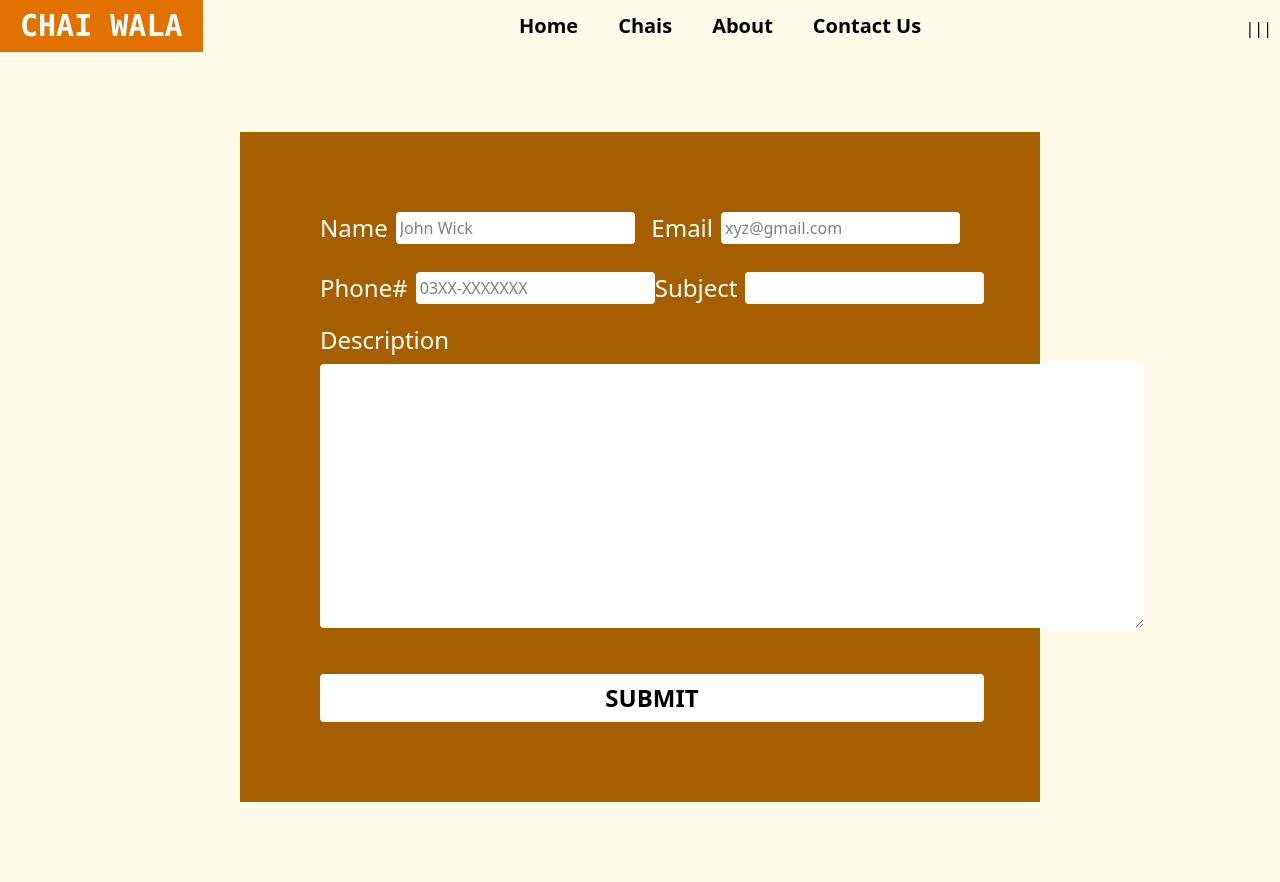
After one commit to dawood56205/chai-wala, a Django app: template chaiaurjango/chai/templates/chai/contact_us.html in a window 1280 px wide. The commit adds this page. Run offline with Django 3.2, Linux system fonts and the light colour scheme; the template is opened without the code that fills it, so the values that code supplies are empty; some libraries are stand-ins or nearby versions; some web fonts are replaced.

Commit message:
third commit

```diff
--- /dev/null
+++ b/chaiaurjango/chai/templates/chai/contact_us.html
@@ -0,0 +1,34 @@
+
+{% extends "layout.html" %}
+{% block content %}
+<div class="w-200 bg-yellow-700 m-auto mt-20 p-20 text-white hover:bg-yellow-800 hover:shadow-2xl shadow-gray-500 transition-all duration-300 mb-20">
+  <form action="">
+
+    <div class="flex justify-between">
+      <div class="flex gap-2">
+        <h1 class="text-2xl">Name</h1><input class="bg-white text-black p-1 rounded" type="text" placeholder="John Wick">
+      </div>
+      <div class="flex gap-2">
+        <h1 class="text-2xl">Email</h1><input class="bg-white text-black p-1 rounded" type="text" pattern=".+@.+\..+" placeholder="xyz@gmail.com" required>
+      </div>
+    </div>
+    <div class="flex justify-between mt-7 mb-5  m-auto ">
+      <div class="flex gap-2">
+        <h1 class="text-2xl">Phone#</h1><input class="bg-white text-black p-1 rounded " type="phone2numeric" placeholder="03XX-XXXXXXX">
+      </div>
+      <div class="flex gap-2">
+        <h1 class="text-2xl">Subject</h1><input class="bg-white text-black p-1 rounded " type="Text" >
+      </div>
+
+    </div>
+    <div class="w-10">
+      <h1 class="text-2xl">Description</h1>
+      <textarea class="bg-white mt-2 text-black p-3 rounded" name="Detail" id="" cols="85" rows="10"></textarea>
+    </div>
+    <div class="w-166 mt-10 ">
+      <button class="text-2xl text-center m-auto text-black p-2 rounded bg-white w-[100%] hover:bg-gray-400 font-bold hover:cursor-pointer transition-all duration-300">SUBMIT</button>
+    </div>
+
+  </form>
+</div>
+{% endblock %}
--- a/chaiaurjango/chai/urls.py
+++ b/chaiaurjango/chai/urls.py
@@ -6,7 +6,8 @@ urlpatterns = [
 
     path('', views.all_chai, name='all_chai'),
     path('<int:chai_id>/', views.chai_detail, name='chai_detail'),
-    path('chai_store/', views.chai_store, name='chai_store')
+    path('chai_store/', views.chai_store, name='chai_store'),
+    path('contact_us/', views.contact_us, name = 'contact_us')
     # path('order/', views.order_chai, name='orderchai'),
     # path('latte/', views.lattechoices, name='lattechoices'),
 
--- a/chaiaurjango/chai/views.py
+++ b/chaiaurjango/chai/views.py
@@ -25,6 +25,9 @@ def chai_store(request):
     forms = chaivarietyform()
 
   return render(request, 'chai/chai_store.html', {'Stores' : Stores, 'forms': forms, 'chai':chai})
+
+def contact_us(request):
+  return render(request, 'chai/contact_us.html')
 # def order_chai(request) :
 #   return render(request, 'chai/indexorder.html')
 
--- a/chaiaurjango/templates/layout.html
+++ b/chaiaurjango/templates/layout.html
@@ -22,7 +22,7 @@
             <a href="{% url 'all_chai' %}"><button class = "mt-3 text-xl hover:cursor-pointer border-b-3 border-transparent hover:border-amber-600 pr-2 pl-2  hover:text-black transition-all duration-300">Home</button></a>
             <a href="#chai"><button class = "mt-3 text-xl hover:cursor-pointer border-b-3 border-transparent hover:border-amber-600 pr-2 pl-2  hover:text-black transition-all duration-300">Chais</button></a>
             <a href="#about"><button class = "mt-3 text-xl hover:cursor-pointer border-b-3 border-transparent hover:border-amber-600 pr-2 pl-2  hover:text-black transition-all duration-300">About</button></a>
-            <a href=""><button class = "mt-3 text-xl hover:cursor-pointer border-b-3 border-transparent hover:border-amber-600 pr-2 pl-2  hover:text-black transition-all duration-300">Contact Us</button></a>
+            <a href="{% url 'contact_us' %}"><button class = "mt-3 text-xl hover:cursor-pointer border-b-3 border-transparent hover:border-amber-600 pr-2 pl-2  hover:text-black transition-all duration-300">Contact Us</button></a>
 
           </ol>
           <button onclick="menu.hidden^=1" class="text-black mt-1 hover:cursor-pointer hover:bg-amber-900 hover:text-white transition-all duration-300 p-1 pr-2 pl-2 rounded">|||</button>
--- a/chaiaurjango/theme/static/css/dist/styles.css
+++ b/chaiaurjango/theme/static/css/dist/styles.css
@@ -8,7 +8,6 @@
     --font-serif: ui-serif, Georgia, Cambria, 'Times New Roman', Times, serif;
     --font-mono: ui-monospace, SFMono-Regular, Menlo, Monaco, Consolas, 'Liberation Mono', 'Courier New',
     monospace;
-    --color-red-500: oklch(63.7% 0.237 25.331);
     --color-orange-400: oklch(75% 0.183 55.934);
     --color-orange-700: oklch(55.3% 0.195 38.402);
     --color-amber-400: oklch(82.8% 0.189 84.429);
@@ -25,11 +24,10 @@
     --color-yellow-800: oklch(47.6% 0.114 61.907);
     --color-gray-50: oklch(98.5% 0.002 247.839);
     --color-gray-200: oklch(92.8% 0.006 264.531);
-    --color-gray-300: oklch(87.2% 0.01 258.338);
     --color-gray-400: oklch(70.7% 0.022 261.325);
+    --color-gray-500: oklch(55.1% 0.027 264.364);
     --color-gray-600: oklch(44.6% 0.03 256.802);
     --color-gray-900: oklch(21% 0.034 264.665);
-    --color-stone-400: oklch(70.9% 0.01 56.259);
     --color-black: #000;
     --color-white: #fff;
     --spacing: 0.25rem;
@@ -236,6 +234,9 @@
   .m-5 {
     margin: calc(var(--spacing) * 5);
   }
+  .m-10 {
+    margin: calc(var(--spacing) * 10);
+  }
   .m-auto {
     margin: auto;
   }
@@ -254,14 +255,29 @@
   .mt-5 {
     margin-top: calc(var(--spacing) * 5);
   }
+  .mt-6 {
+    margin-top: calc(var(--spacing) * 6);
+  }
+  .mt-7 {
+    margin-top: calc(var(--spacing) * 7);
+  }
+  .mt-10 {
+    margin-top: calc(var(--spacing) * 10);
+  }
   .mt-20 {
     margin-top: calc(var(--spacing) * 20);
+  }
+  .mb-1 {
+    margin-bottom: calc(var(--spacing) * 1);
   }
   .mb-2 {
     margin-bottom: calc(var(--spacing) * 2);
   }
   .mb-5 {
     margin-bottom: calc(var(--spacing) * 5);
+  }
+  .mb-6 {
+    margin-bottom: calc(var(--spacing) * 6);
   }
   .mb-10 {
     margin-bottom: calc(var(--spacing) * 10);
@@ -271,6 +287,9 @@
   }
   .ml-0 {
     margin-left: calc(var(--spacing) * 0);
+  }
+  .ml-2 {
+    margin-left: calc(var(--spacing) * 2);
   }
   .block {
     display: block;
@@ -293,6 +312,9 @@
   .h-screen {
     height: 100vh;
   }
+  .w-10 {
+    width: calc(var(--spacing) * 10);
+  }
   .w-40 {
     width: calc(var(--spacing) * 40);
   }
@@ -313,6 +335,27 @@
   }
   .w-130 {
     width: calc(var(--spacing) * 130);
+  }
+  .w-150 {
+    width: calc(var(--spacing) * 150);
+  }
+  .w-160 {
+    width: calc(var(--spacing) * 160);
+  }
+  .w-165 {
+    width: calc(var(--spacing) * 165);
+  }
+  .w-166 {
+    width: calc(var(--spacing) * 166);
+  }
+  .w-167 {
+    width: calc(var(--spacing) * 167);
+  }
+  .w-170 {
+    width: calc(var(--spacing) * 170);
+  }
+  .w-175 {
+    width: calc(var(--spacing) * 175);
   }
   .w-180 {
     width: calc(var(--spacing) * 180);
@@ -355,6 +398,12 @@
   }
   .justify-center {
     justify-content: center;
+  }
+  .gap-1 {
+    gap: calc(var(--spacing) * 1);
+  }
+  .gap-2 {
+    gap: calc(var(--spacing) * 2);
   }
   .gap-4 {
     gap: calc(var(--spacing) * 4);
@@ -407,12 +456,6 @@
   .bg-gray-50 {
     background-color: var(--color-gray-50);
   }
-  .bg-orange-400 {
-    background-color: var(--color-orange-400);
-  }
-  .bg-orange-700 {
-    background-color: var(--color-orange-700);
-  }
   .bg-white {
     background-color: var(--color-white);
   }
@@ -425,23 +468,20 @@
   .bg-yellow-400 {
     background-color: var(--color-yellow-400);
   }
-  .bg-yellow-500 {
-    background-color: var(--color-yellow-500);
-  }
   .bg-yellow-600 {
     background-color: var(--color-yellow-600);
   }
   .bg-yellow-700 {
     background-color: var(--color-yellow-700);
   }
-  .bg-yellow-800 {
-    background-color: var(--color-yellow-800);
-  }
   .p-1 {
     padding: calc(var(--spacing) * 1);
   }
   .p-2 {
     padding: calc(var(--spacing) * 2);
+  }
+  .p-3 {
+    padding: calc(var(--spacing) * 3);
   }
   .p-5 {
     padding: calc(var(--spacing) * 5);
@@ -569,14 +609,10 @@
     --tw-shadow: 0 10px 15px -3px var(--tw-shadow-color, rgb(0 0 0 / 0.1)), 0 4px 6px -4px var(--tw-shadow-color, rgb(0 0 0 / 0.1));
     box-shadow: var(--tw-inset-shadow), var(--tw-inset-ring-shadow), var(--tw-ring-offset-shadow), var(--tw-ring-shadow), var(--tw-shadow);
   }
-  .shadow-xl {
-    --tw-shadow: 0 20px 25px -5px var(--tw-shadow-color, rgb(0 0 0 / 0.1)), 0 8px 10px -6px var(--tw-shadow-color, rgb(0 0 0 / 0.1));
-    box-shadow: var(--tw-inset-shadow), var(--tw-inset-ring-shadow), var(--tw-ring-offset-shadow), var(--tw-ring-shadow), var(--tw-shadow);
-  }
-  .shadow-black {
-    --tw-shadow-color: #000;
+  .shadow-gray-500 {
+    --tw-shadow-color: oklch(55.1% 0.027 264.364);
     @supports (color: color-mix(in lab, red, red)) {
-      --tw-shadow-color: color-mix(in oklab, var(--color-black) var(--tw-shadow-alpha), transparent);
+      --tw-shadow-color: color-mix(in oklab, var(--color-gray-500) var(--tw-shadow-alpha), transparent);
     }
   }
   .shadow-gray-900 {
@@ -603,13 +639,6 @@
   .duration-300 {
     --tw-duration: 300ms;
     transition-duration: 300ms;
-  }
-  .hover\:w-110 {
-    &:hover {
-      @media (hover: hover) {
-        width: calc(var(--spacing) * 110);
-      }
-    }
   }
   .hover\:cursor-pointer {
     &:hover {
@@ -681,17 +710,17 @@
       }
     }
   }
-  .hover\:bg-yellow-500 {
-    &:hover {
-      @media (hover: hover) {
-        background-color: var(--color-yellow-500);
-      }
-    }
-  }
   .hover\:bg-yellow-600 {
     &:hover {
       @media (hover: hover) {
         background-color: var(--color-yellow-600);
+      }
+    }
+  }
+  .hover\:bg-yellow-700 {
+    &:hover {
+      @media (hover: hover) {
+        background-color: var(--color-yellow-700);
       }
     }
   }
@@ -735,6 +764,14 @@
     &:hover {
       @media (hover: hover) {
         color: var(--color-white);
+      }
+    }
+  }
+  .hover\:shadow-2xl {
+    &:hover {
+      @media (hover: hover) {
+        --tw-shadow: 0 25px 50px -12px var(--tw-shadow-color, rgb(0 0 0 / 0.25));
+        box-shadow: var(--tw-inset-shadow), var(--tw-inset-ring-shadow), var(--tw-ring-offset-shadow), var(--tw-ring-shadow), var(--tw-shadow);
       }
     }
   }
```
